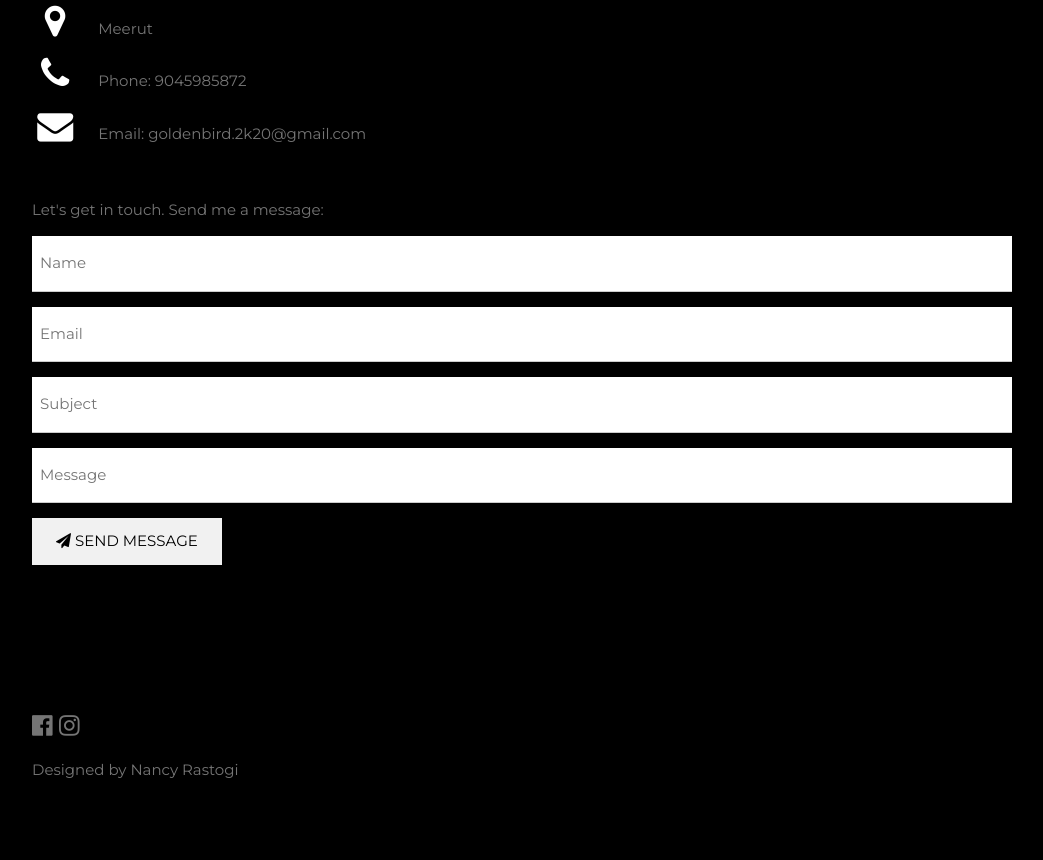
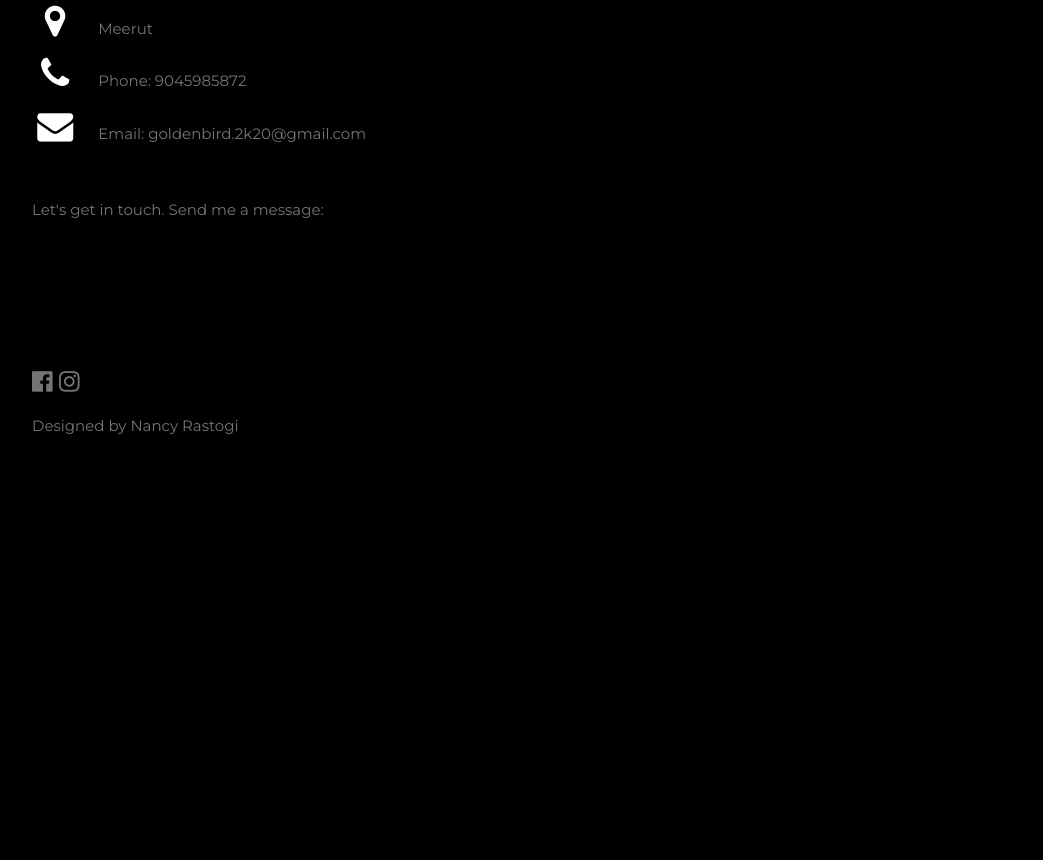
Before and after one commit to NAINARASTOGI/GoldenBird, a plain HTML site: page index.html in a window 1280 px wide. Shown: the part 2249-3109 px from the top of the page, without its empty margins (118-1161 px from the left). After the commit the page ends 2766 px from the top, so only its background shows below. Drawn offline with nearby package versions, Linux system fonts and the light colour scheme.

Commit message:
Update index.html

```diff
--- a/index.html
+++ b/index.html
@@ -171,17 +171,7 @@ you?ll always have the opportunity to get the latest golden bird technology .
     </div><br>
     <p>Let's get in touch. Send me a message:</p>
 
-    <form action="mailto:goldenbird.2k20@gmail.com" method="post" enctype="text/plain">
-      <p><input class="w3-input w3-padding-16" type="text" placeholder="Name" required name="name"></p>
-      <p><input class="w3-input w3-padding-16" type="text" placeholder="Email" required name="email"></p>
-      <p><input class="w3-input w3-padding-16" type="text" placeholder="Subject" required name="subject"></p>
-      <p><input class="w3-input w3-padding-16" type="text" placeholder="Message" required name="message"></p>
-      <p>
-        <button class="w3-button w3-light-grey w3-padding-large" type="submit">
-          <i class="fa fa-paper-plane"></i> SEND MESSAGE
-        </button>
-      </p>
-    </form>
+
   <!-- End Contact Section -->
 </div>
         <!--end contact-->
```
